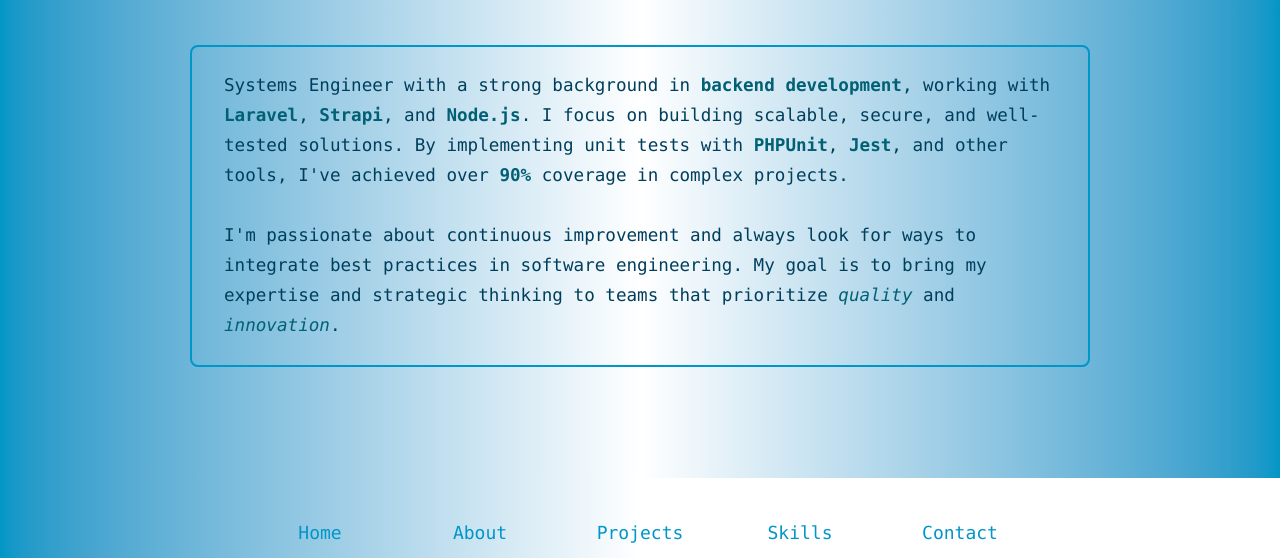
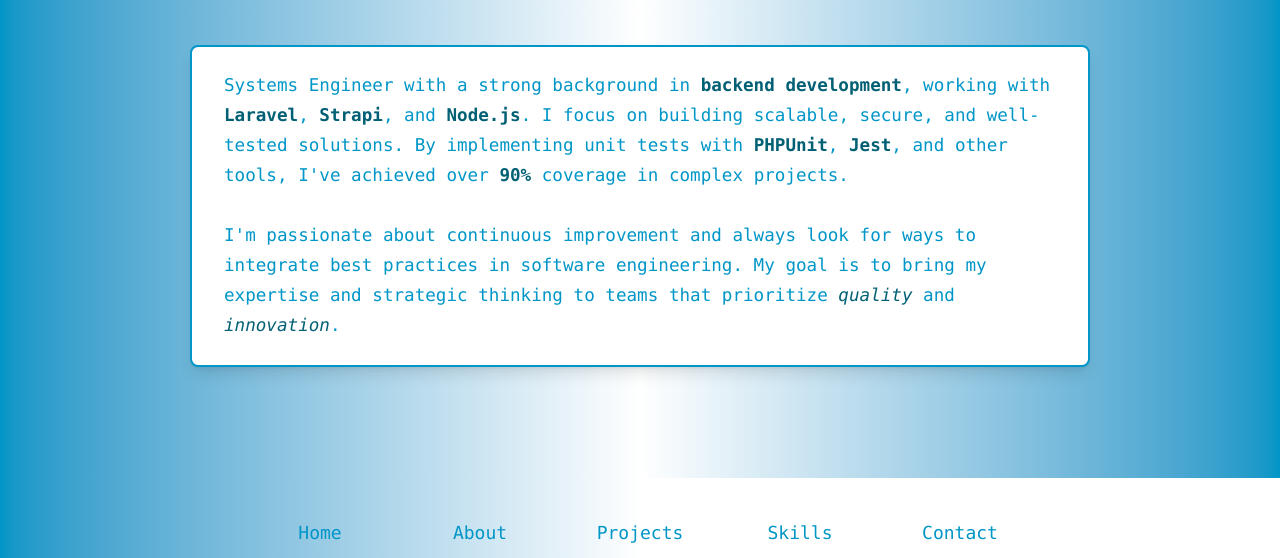
Before and after one commit to JuanchiFranco/portfolio, an Astro site: page /about in a window 1280 px wide. Shown: the part 242-800 px from the top of the page. Built offline with nearby package versions, Linux system fonts and the light colour scheme; Astro itself is replaced by a stand-in of ours; some icons are missing.

Commit message:
text changed in about

```diff
--- a/src/components/AboutSection.astro
+++ b/src/components/AboutSection.astro
@@ -1,7 +1,7 @@
 <section id="about" class="text-[#0096c7] text-center mt-4 px-4 py-16 min-h-full flex-1 overflow-y-auto flex flex-col items-center justify-center sm:mt-2 sm:px-2 sm:py-8 md:mt-3 md:px-3 md:py-12 lg:mt-4 lg:px-4 lg:py-16">
     <h2 class="mb-4 font-bold text-[2.5rem] sm:text-[2rem] md:text-[2.2rem] lg:text-[2.5rem]">About Me</h2>
-    <div class="max-w-[900px] overflow-hidden text-left border-2 mx-auto my-8 px-4 py-[inherit] rounded-lg border-solid border-[#0096c7] sm:mx-4 sm:my-6 sm:px-3 sm:py-4 md:mx-6 md:my-7 md:px-6 md:py-5 lg:mx-8 lg:my-8 lg:px-8 lg:py-6">
-        <p class="text-[1.1rem] leading-[1.7] text-[#005f73] m-0 sm:text-[1rem] sm:leading-[1.6] sm:text-[#003f5c] md:text-[1.05rem] md:leading-[1.65] lg:text-[1.1rem] lg:leading-[1.7]">
+    <div class="bg-white shadow-lg hover:shadow-xl transition-shadow max-w-[900px] overflow-hidden text-left border-2 mx-auto my-8 px-4 py-[inherit] rounded-lg border-solid border-[#0096c7] sm:mx-4 sm:my-6 sm:px-3 sm:py-4 md:mx-6 md:my-7 md:px-6 md:py-5 lg:mx-8 lg:my-8 lg:px-8 lg:py-6">
+        <p class="text-[1.1rem] leading-[1.7] text-[#0096c7] m-0 sm:text-[1rem] sm:leading-[1.6] sm:text-[#0096c7] md:text-[1.05rem] md:leading-[1.65] lg:text-[1.1rem] lg:leading-[1.7]">
             Systems Engineer with a strong background in <strong>backend development</strong>,
             working with <span class="highlight">Laravel</span>, <span class="highlight">Strapi</span>, and <span class="highlight">Node.js</span>.
             I focus on building scalable, secure, and well-tested solutions. By implementing unit tests with <span class="highlight">PHPUnit</span>, <span class="highlight">Jest</span>, and other tools, I've achieved over <strong>90%</strong> coverage in complex projects.
```
